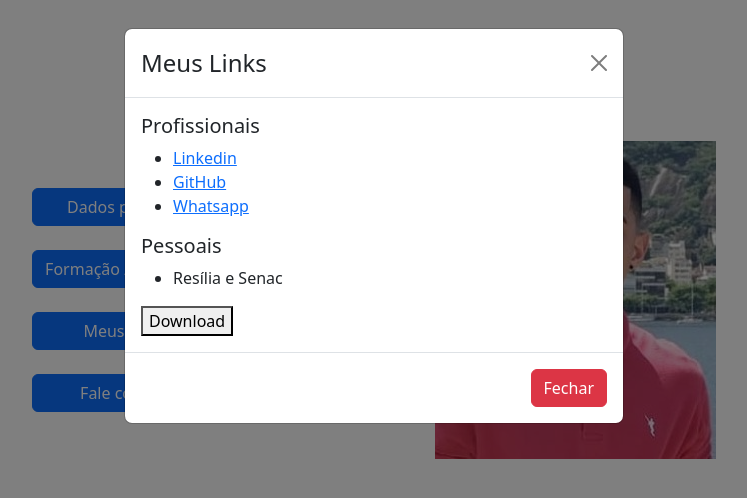
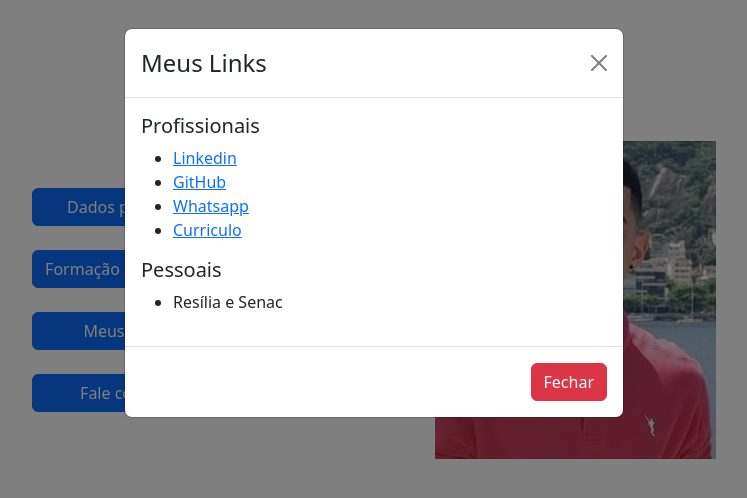
Before and after one commit to DevairUva/Portfolio, a React (Vite) app: page / in a window 1280 px wide. Both pictures are taken after a click on the button "Meus Links". Shown: the top 498 px of the page, without its empty margins (266-1013 px from the left). Built offline with nearby package versions, Linux system fonts and the light colour scheme.

Commit message:
curriculo

```diff
--- a/src/components/Links.jsx
+++ b/src/components/Links.jsx
@@ -24,14 +24,12 @@ function Links() {
             <li><a href="https://www.linkedin.com/in/devair-martins-2a6376190/">Linkedin</a></li>
             <li><a href="https://github.com/DevairUva">GitHub</a></li>
             <li><a href="https://api.whatsapp.com/send/?phone=5521983749187&text&type=phone_number&app_absent=0">Whatsapp</a></li>
+            <li><a href="https://drive.google.com/file/d/1ecXlxkaZMgLL53UJO9rET4HSPjO9Z_iV/view?usp=sharing">Curriculo</a></li>
           </ul>
           <h5>Pessoais</h5>
           <ul>
             <li>Resília e Senac</li>
           </ul>
-          <button type="submit" onclick="window.location.href=''">Download</button>
-
-
         </Modal.Body>
         <Modal.Footer>
           <Button variant="danger" onClick={handleClose}>
```
Also changed, not shown: 1 other file (tests, documents, lock files or other folders).
